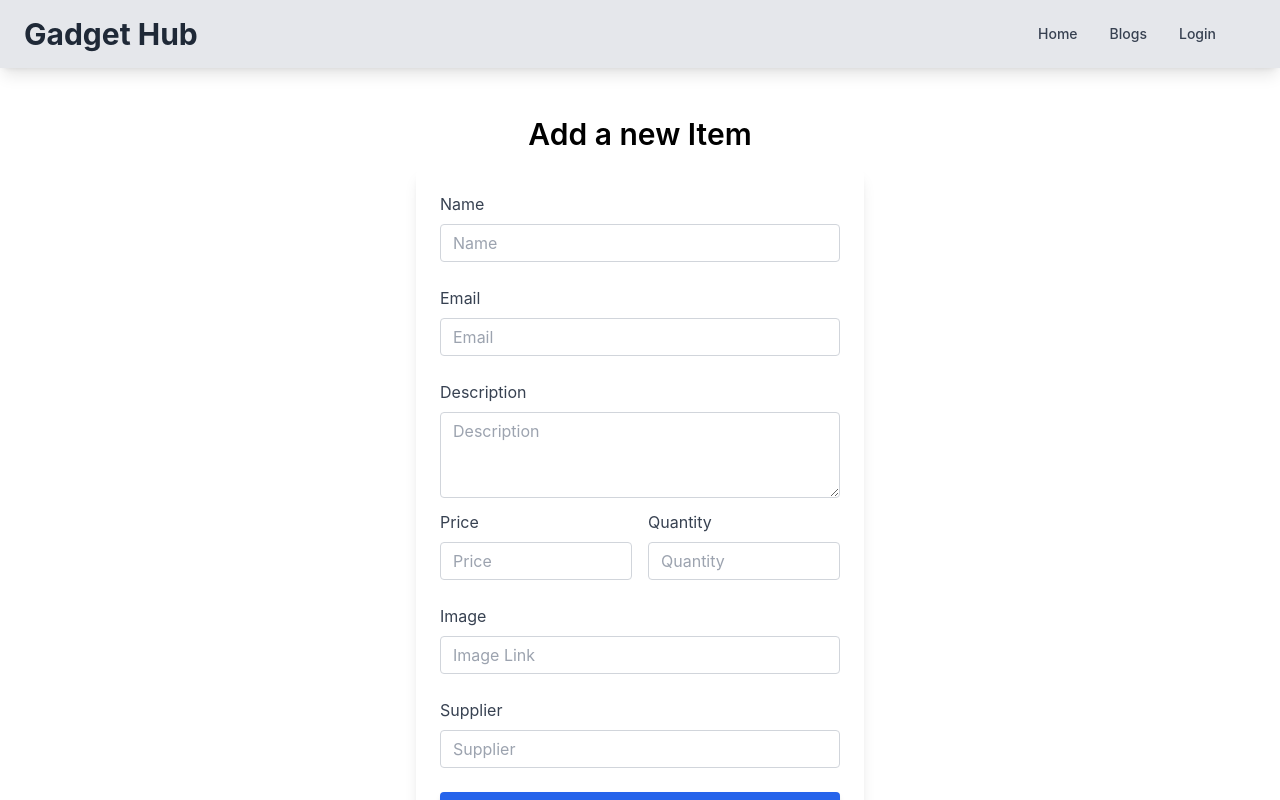
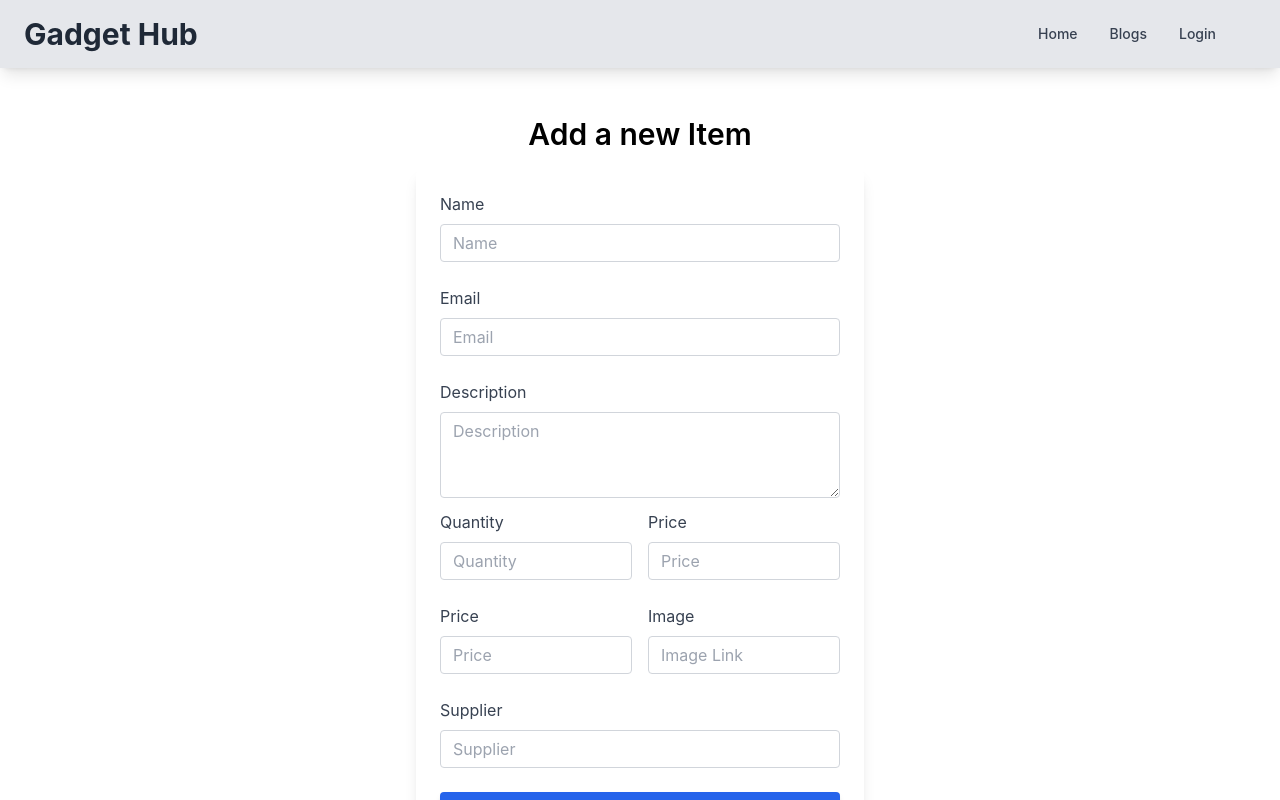
Before and after one commit to Neamul01/Gadget-hub-client, a React (Create React App) app: page /additem in a window 1280 px wide. Shown: the top 800 px of the page. Built offline with nearby package versions, Linux system fonts and the light colour scheme; no server answers; what tw-elements would draw is missing.

Commit message:
sold field added and redesigned fields in add item

```diff
--- a/src/components/AddItem/AddItem.js
+++ b/src/components/AddItem/AddItem.js
@@ -23,6 +23,8 @@ const AddItem = () => {
             <div className='flex justify-center my-4'>
                 <div className="block  p-6 rounded-lg shadow-lg bg-white max-w-md">
                     <form onSubmit={handleSubmit(onSubmit)}>
+
+                        {/* name field  */}
                         <div className="form-group mb-6 text-left">
                             <label htmlFor="name" className="form-label inline-block mb-2 text-gray-700">Name</label>
                             <input {...register("name")} required type="text" id='name' className="form-control block
@@ -42,7 +44,7 @@ const AddItem = () => {
                                 placeholder="Name" />
                         </div>
 
-
+                        {/* email field  */}
                         <div className="form-group mb-6 text-left">
                             <label htmlFor="email" className="form-label inline-block mb-2 text-gray-700">Email</label>
                             <input {...register("email")} type="email" value={user?.email} id='email' required className="form-control block
@@ -62,6 +64,7 @@ const AddItem = () => {
                                 placeholder="Email" />
                         </div>
 
+                        {/* description field  */}
                         <div className="flex justify-center">
                             <div className="mb-3 xl:w-full text-left">
                                 <label htmlFor="description" className="form-label inline-block mb-2 text-gray-700">Description</label>
@@ -89,6 +92,51 @@ const AddItem = () => {
                             </div>
                         </div>
 
+                        {/* quantity field  */}
+                        <div className="grid grid-cols-2 gap-4">
+                            <div className="form-group text-left mb-6">
+                                <label htmlFor="quantity" className="form-label inline-block mb-2 text-gray-700">Quantity</label>
+                                <input {...register("quantity")} type="number" id='quantity' className="form-control
+                                    block
+                                    w-full
+                                    px-3
+                                    py-1.5
+                                    text-base
+                                    font-normal
+                                    text-gray-700
+                                    bg-white bg-clip-padding
+                                    border border-solid border-gray-300
+                                    rounded
+                                    transition
+                                    ease-in-out
+                                    m-0
+                                    focus:text-gray-700 focus:bg-white focus:border-blue-600 focus:outline-none"
+                                    aria-describedby="emailHelp124" placeholder="Quantity" />
+                            </div>
+
+                            {/* sold field  */}
+                            <div className="form-group mb-6 text-left">
+                                <label htmlFor="price" className="form-label inline-block mb-2 text-gray-700"> Price</label>
+                                <input  {...register("price")} type="number" id='price' className="form-control
+                                    block
+                                    w-full
+                                    px-3
+                                    py-1.5
+                                    text-base
+                                    font-normal
+                                    text-gray-700
+                                    bg-white bg-clip-padding
+                                    border border-solid border-gray-300
+                                    rounded
+                                    transition
+                                    ease-in-out
+                                    m-0
+                                    focus:text-gray-700 focus:bg-white focus:border-blue-600 focus:outline-none"
+                                    aria-describedby="emailHelp123" placeholder="Price" />
+                            </div>
+                        </div>
+
+                        {/* price field  */}
                         <div className="grid grid-cols-2 gap-4">
                             <div className="form-group mb-6 text-left">
                                 <label htmlFor="price" className="form-label inline-block mb-2 text-gray-700"> Price</label>
@@ -109,30 +157,12 @@ const AddItem = () => {
                                     focus:text-gray-700 focus:bg-white focus:border-blue-600 focus:outline-none"
                                     aria-describedby="emailHelp123" placeholder="Price" />
                             </div>
-                            <div className="form-group text-left mb-6">
-                                <label htmlFor="quantity" className="form-label inline-block mb-2 text-gray-700">Quantity</label>
-                                <input {...register("quantity")} type="number" id='quantity' className="form-control
-                                    block
-                                    w-full
-                                    px-3
-                                    py-1.5
-                                    text-base
-                                    font-normal
-                                    text-gray-700
-                                    bg-white bg-clip-padding
-                                    border border-solid border-gray-300
-                                    rounded
-                                    transition
-                                    ease-in-out
-                                    m-0
-                                    focus:text-gray-700 focus:bg-white focus:border-blue-600 focus:outline-none"
-                                    aria-describedby="emailHelp124" placeholder="Quantity" />
-                            </div>
-                        </div>
 
-                        <div className="form-group mb-6 text-left">
-                            <label htmlFor="image" className="form-label inline-block mb-2 text-gray-700">Image</label>
-                            <input {...register("image")} type="text" id='image' className="form-control block
+                            {/* image field  */}
+
+                            <div className="form-group mb-6 text-left">
+                                <label htmlFor="image" className="form-label inline-block mb-2 text-gray-700">Image</label>
+                                <input {...register("image")} type="text" id='image' className="form-control block
                                 w-full
                                 px-3
                                 py-1.5
@@ -146,9 +176,11 @@ const AddItem = () => {
                                 ease-in-out
                                 m-0
                                 focus:text-gray-700 focus:bg-white focus:border-blue-600 focus:outline-none"
-                                placeholder="Image Link" />
+                                    placeholder="Image Link" />
+                            </div>
                         </div>
 
+                        {/* supplier field  */}
                         <div className="form-group mb-6 text-left">
                             <label htmlFor="supplier" className="form-label inline-block mb-2 text-gray-700">Supplier</label>
                             <input {...register("supplier")} type="text" id='supplier' className="form-control block
@@ -168,6 +200,7 @@ const AddItem = () => {
                                 placeholder="Supplier" />
                         </div>
 
+                        {/* submit item field  */}
                         <div className="block mt-4 space-x-2">
                             <button className="w-full inline-block px-6 py-2.5 bg-blue-600 text-white font-medium text-xs leading-tight uppercase rounded shadow-md hover:bg-blue-700 hover:shadow-lg focus:bg-blue-700 focus:shadow-lg focus:outline-none focus:ring-0 active:bg-blue-800 active:shadow-lg transition duration-150 ease-in-out">Add Item</button>
                         </div>
--- a/src/components/MyItems/MyItems.js
+++ b/src/components/MyItems/MyItems.js
@@ -66,10 +66,11 @@ const MyItems = () => {
                                     {
                                         userItem?.map(item =>
                                             <tr key={item._id} className="border-b-2">
-                                                <td className="px-6 text-left py-4 whitespace-nowrap text-sm font-medium text-gray-900">{item.name}
+                                                <td className="px-6 text-left py-4 whitespace-nowrap text-sm font-medium text-gray-900">
+                                                    {item._id}
                                                 </td>
                                                 <td className="text-sm text-left text-gray-900 font-light px-6 py-4 whitespace-nowrap">
-                                                    {item._id}
+                                                    {item.name}
                                                 </td>
                                                 <td className="text-sm text-left text-gray-900 font-light px-6 py-4 whitespace-nowrap">
                                                     {item.quantity}
```
